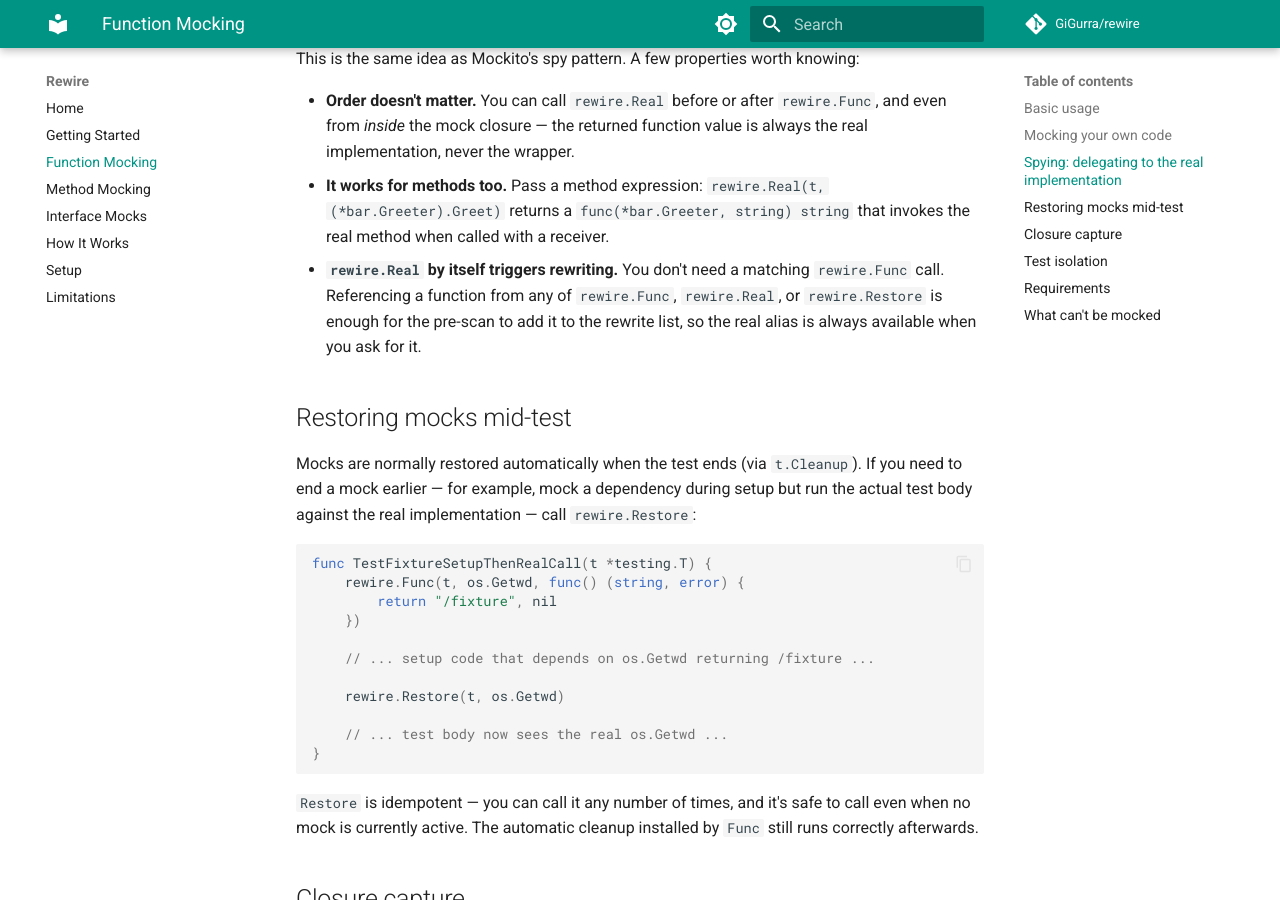
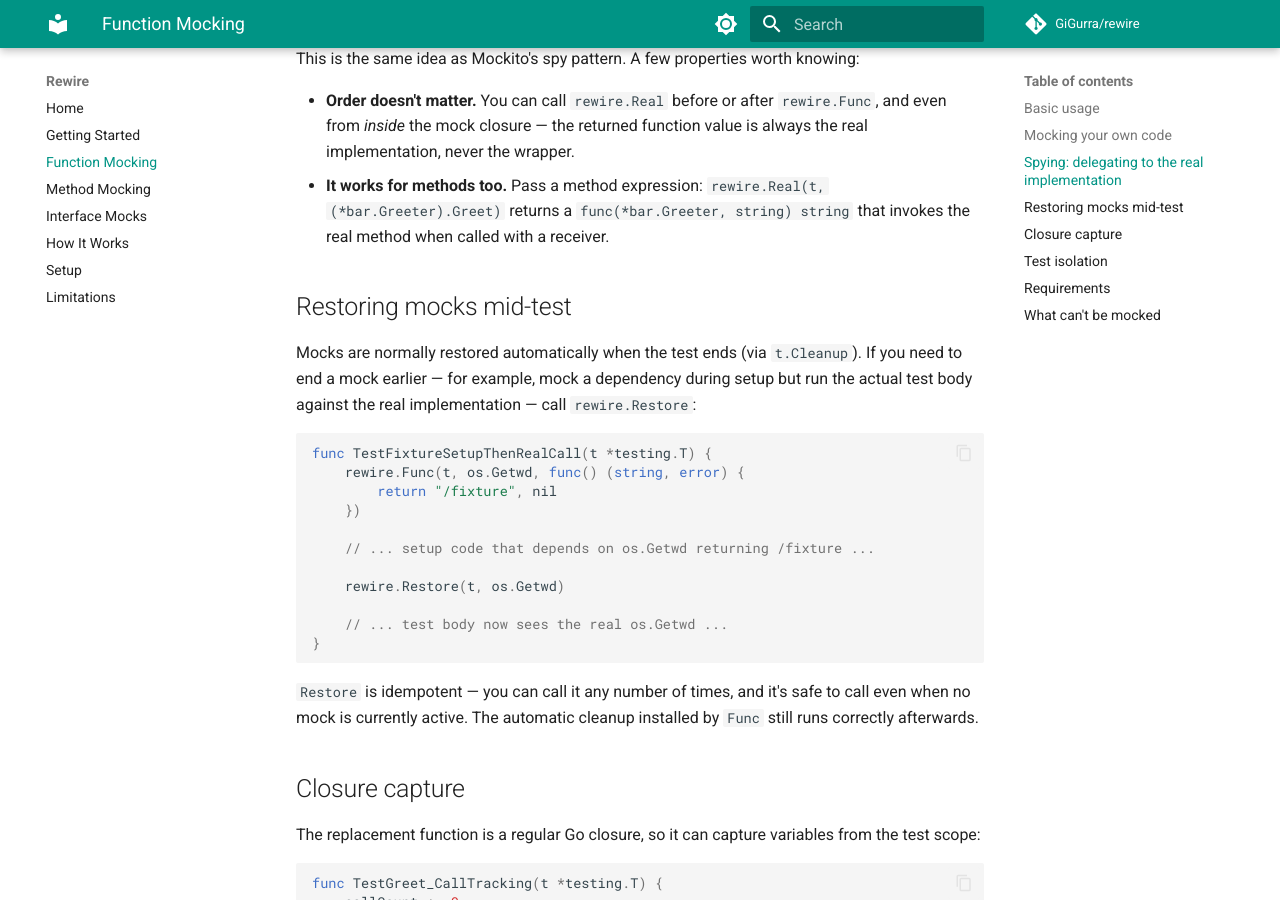
Before and after one commit to GiGurra/rewire, an MkDocs documentation site: the page built from docs/function-mocking.md, in a window 1280 px wide and 900 px high, scrolled down 2551 px. Built offline with MkDocs 1.6.1 and Material for MkDocs 9.7.7, drawn with Linux system fonts in a browser that asks for light colours; comment, search, counter and statistics services are not loaded.

Commit message:
Drop the scan-details bullet from Real docs
The note about rewire.Real triggering the scan was exposing
internal pipeline details that don't matter now that the
limitation it explained is gone.

Co-Authored-By: Claude Opus 4.6 (1M context) <noreply@anthropic.com>

```diff
--- a/docs/function-mocking.md
+++ b/docs/function-mocking.md
@@ -115,7 +115,6 @@ This is the same idea as Mockito's spy pattern. A few properties worth knowing:
 
 - **Order doesn't matter.** You can call `rewire.Real` before or after `rewire.Func`, and even from *inside* the mock closure — the returned function value is always the real implementation, never the wrapper.
 - **It works for methods too.** Pass a method expression: `rewire.Real(t, (*bar.Greeter).Greet)` returns a `func(*bar.Greeter, string) string` that invokes the real method when called with a receiver.
-- **`rewire.Real` by itself triggers rewriting.** You don't need a matching `rewire.Func` call. Referencing a function from any of `rewire.Func`, `rewire.Real`, or `rewire.Restore` is enough for the pre-scan to add it to the rewrite list, so the real alias is always available when you ask for it.
 
 ## Restoring mocks mid-test
 
```
